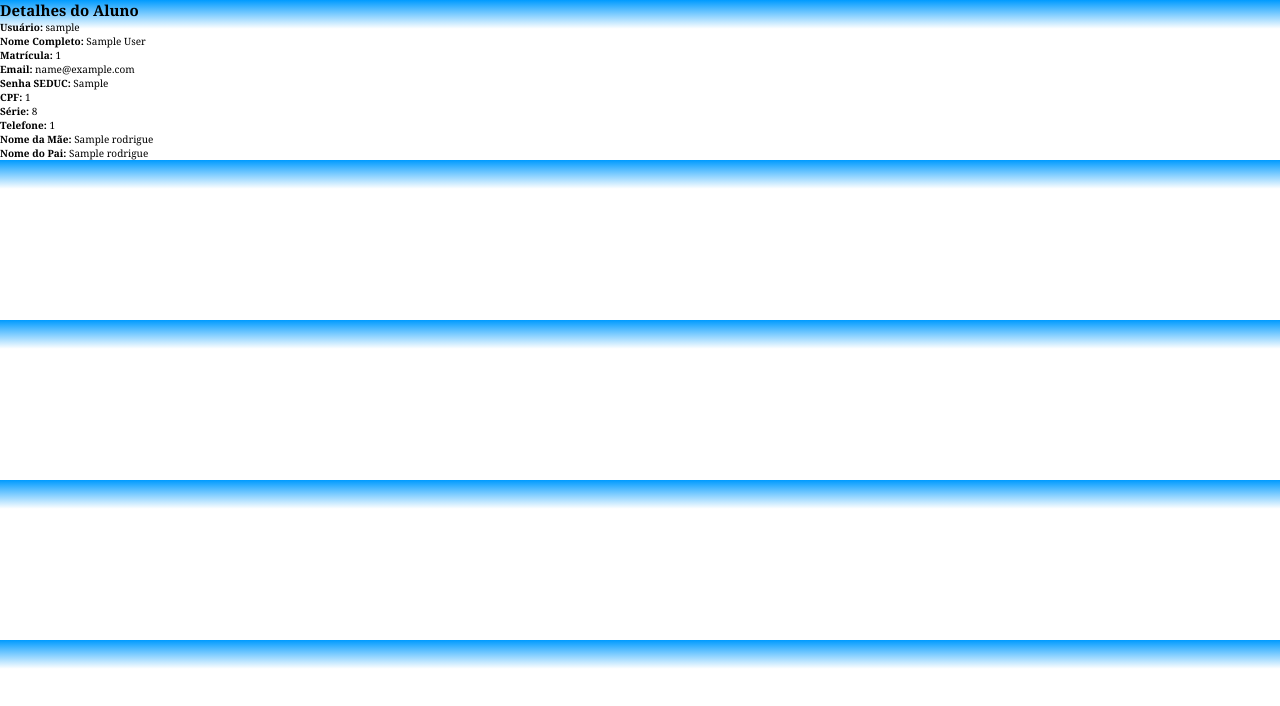
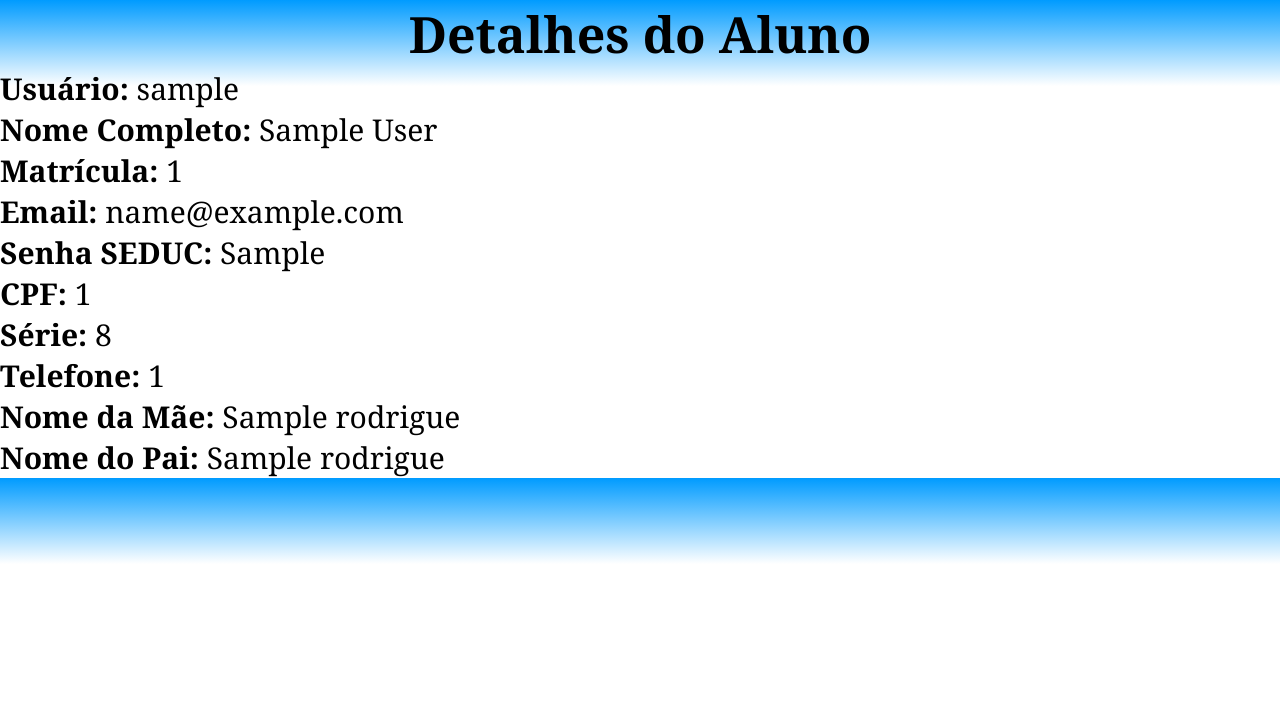
Before and after one commit to Lucas-Espindola-dev/Escola_Cosme_Rodrigues, a Django app: page /aluno/ in a window 1280 px wide. Shown: the top 706 px of the page. Run offline with Django 5.2, Linux system fonts and the light colour scheme; a user stored in the database is signed in; tables that the repository leaves empty hold one stand-in row (values such as "Sample post").

Commit message:
Adding style to aluno detail

```diff
--- a/static/css/styles.css
+++ b/static/css/styles.css
@@ -71,5 +71,13 @@
 
 .login-form h2{
     font-size: 50px;
+}
 
+.aluno-detail{
+    font-size: 30px;
 }
+
+.aluno-detail h2{
+    font-size: 50px;
+    text-align: center;
+}
```
